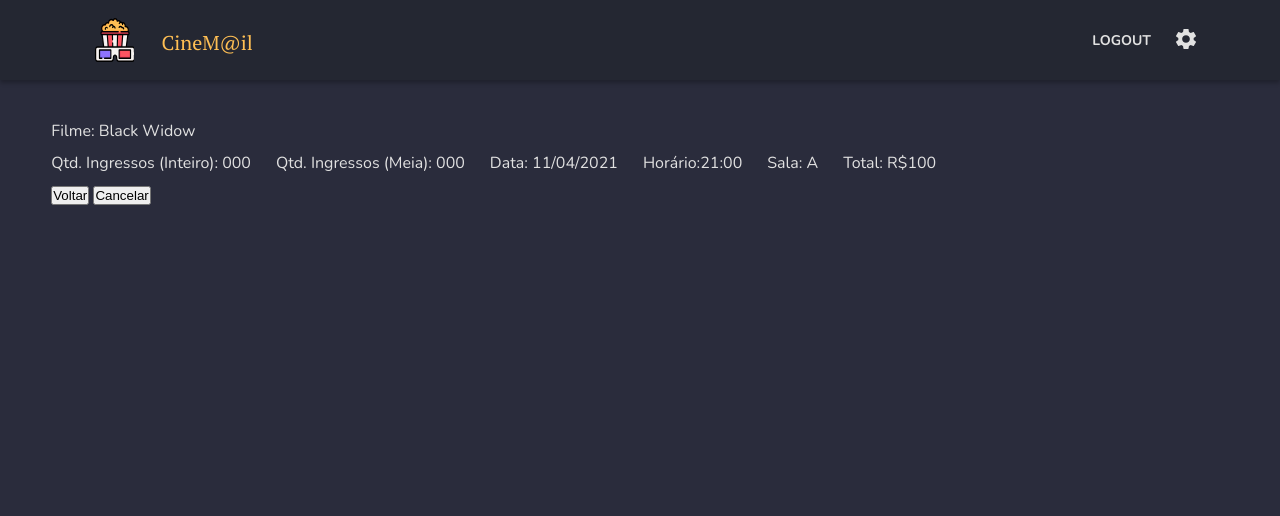
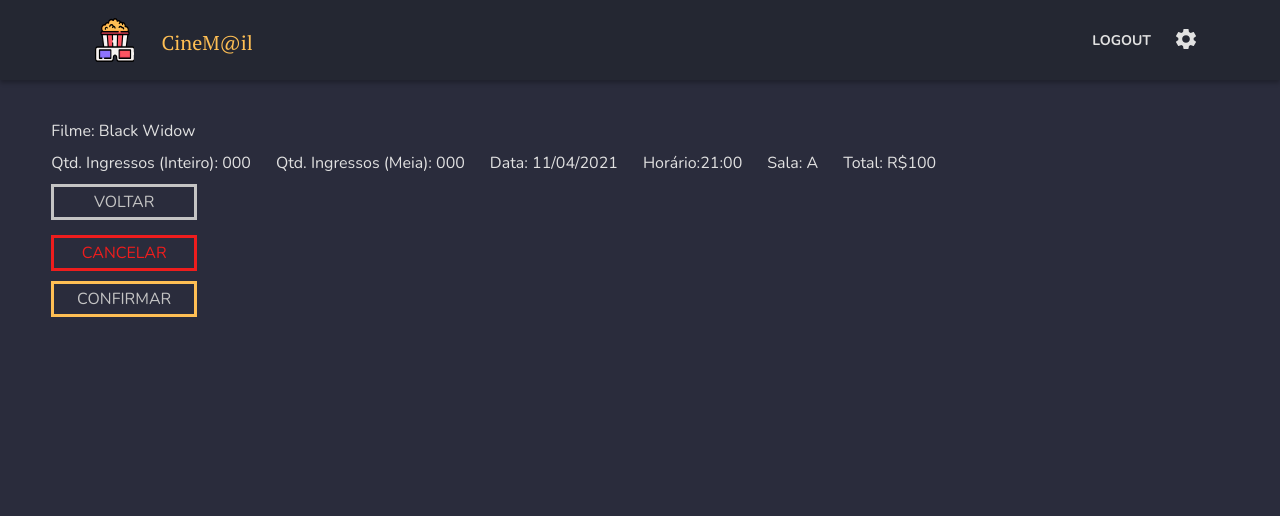
Before and after one commit to estefaneluz/projetoCinema, a PHP site: page /sessao.html in a window 1280 px wide. Shown: the top 516 px of the page. Run offline with PHP 8.4, Linux system fonts and the light colour scheme.

Commit message:
Botões estilizados

```diff
--- a/css/sessao.css
+++ b/css/sessao.css
@@ -12,3 +12,35 @@
     display: flex;
     column-gap: 25px;
 }
+
+.btn-cinza, .btn-amarelo {
+    all:unset;
+    text-decoration: none;
+    color: #C4C4C4;
+    text-transform: uppercase;
+}
+
+.btn-cinza {
+    border: 3px solid #C4C4C4;
+}
+
+.btn-amarelo {
+    border: 3px solid #FFBF54;
+}
+
+.btn-cinza:hover, .btn-amarelo {
+    cursor: pointer;
+}
+
+.botoes {
+    display: flex;
+    flex-direction: column;
+    row-gap: 15px;
+}
+
+.botoes .btn-vermelho, .btn-cinza, .btn-amarelo {
+    font-size: 1em;
+    width: 140px;
+    padding: 4px 0;
+    text-align: center;
+}
--- a/css/style.css
+++ b/css/style.css
@@ -383,7 +383,8 @@ h2::after {
   font-size: 0.9em;
 }
 
-.comprar-filmes a {
+.btn-vermelho {
+  all:unset;
   border: 3px solid #ee1d1d;
   text-decoration: none;
   color: #ee1d1d;
@@ -392,7 +393,7 @@ h2::after {
   text-transform: uppercase;
 }
 
-.comprar-filmes a:hover {
+.btn-vermelho:hover {
   cursor: pointer;
 }
 
--- a/index.html
+++ b/index.html
@@ -293,7 +293,7 @@
             </div>
             <div class="comprar-filmes">
                 <p>Compre o seu ingresso!</p>
-                <a onclick="action('#modal-comprar')">Comprar</a>
+                <button class="btn-vermelho" onclick="action('#modal-comprar')">Comprar</button>
             </div>
         </section>
 
--- a/sessao.html
+++ b/sessao.html
@@ -45,10 +45,12 @@
                 <p>Total: R$<span>100</span> </p>
             </div>
 
-            <div>
-                <button>Voltar</button>
-                <button>Cancelar</button>
+            <div class="botoes">
+                <button class="btn-cinza">Voltar</button>
+                <button class="btn-vermelho">Cancelar</button>
             </div>
+
+            <button class="btn-amarelo">Confirmar</button>
     </main>
 
     <footer id="contato">
```
